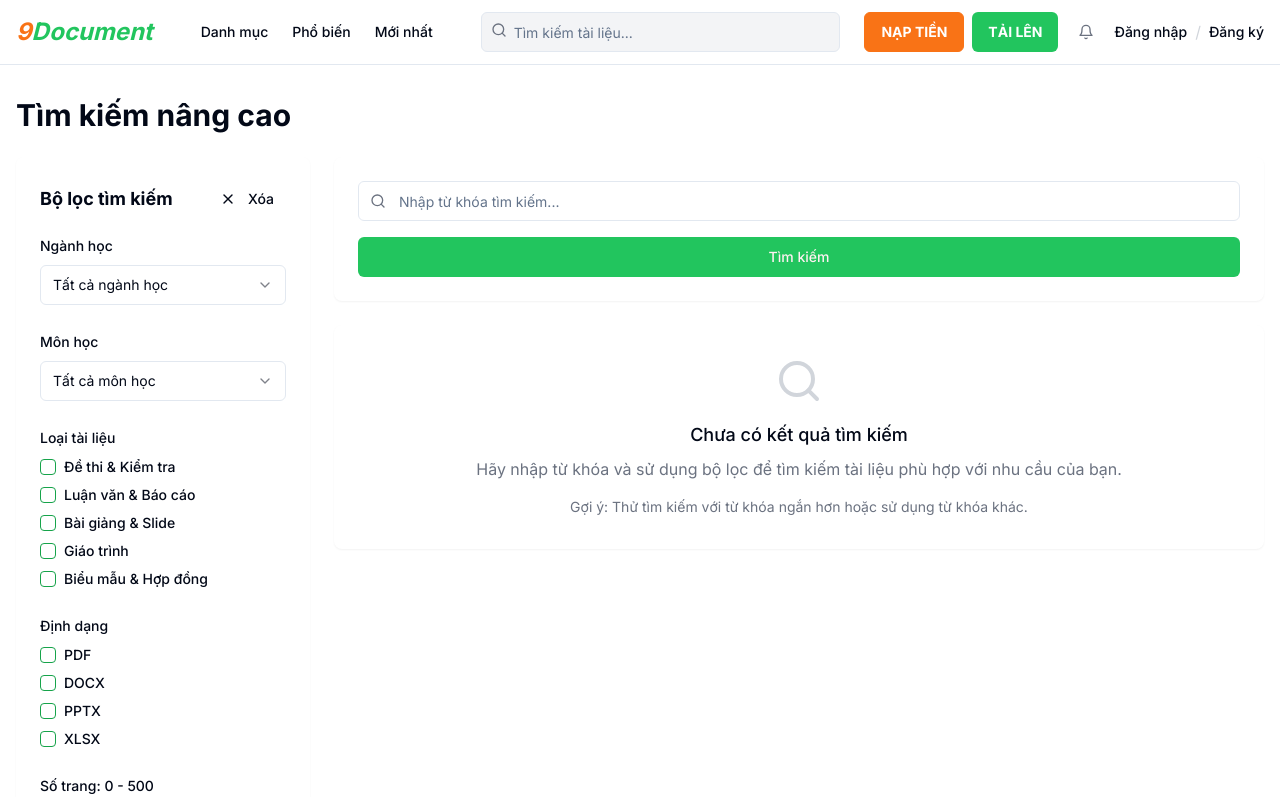
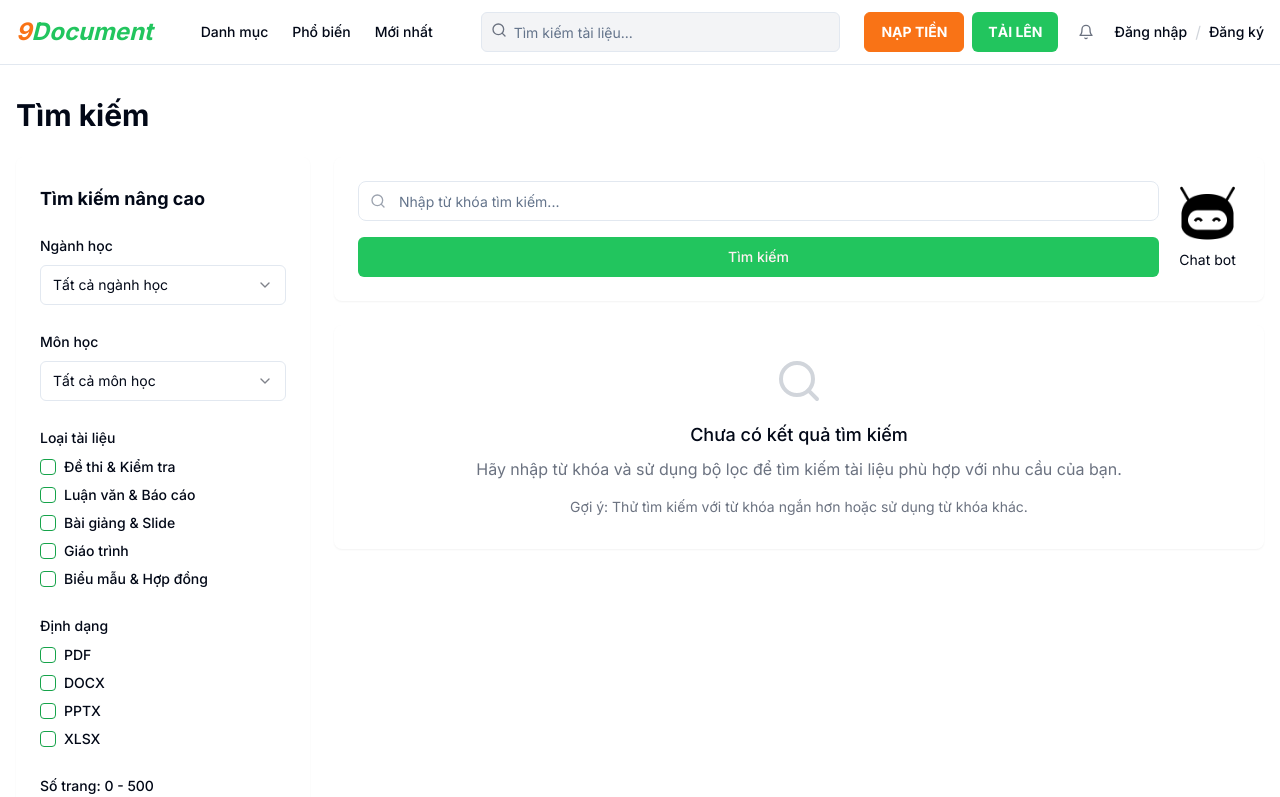
Before and after one commit to duongfjd/TuongTacNguoiMay, a Next.js app: page /advanced-search in a window 1280 px wide. Shown: the top 797 px of the page. Built offline with nearby package versions, Linux system fonts and the light colour scheme.

Commit message:
update search, logo chat

```diff
--- a/app/advanced-search/page.tsx
+++ b/app/advanced-search/page.tsx
@@ -15,6 +15,8 @@ import { Select, SelectContent, SelectItem, SelectTrigger, SelectValue } from "@
 import { Separator } from "@/components/ui/separator"
 import { SearchResults } from "@/components/search-results"
 import { Search, SlidersHorizontal, X } from "lucide-react"
+import Image from "next/image"
+import Link from "next/link"
 
 export default function AdvancedSearchPage() {
   const [isFilterOpen, setIsFilterOpen] = useState(false)
@@ -24,8 +26,8 @@ export default function AdvancedSearchPage() {
   const [selectedRating, setSelectedRating] = useState("any")
 
   // Mock search function
-  const handleSearch = (e: React.FormEvent) => {
-    e.preventDefault()
+  const handleSearch = (e?: React.FormEvent) => {
+    e?.preventDefault()
 
     // Simulate API call with mock data
     setTimeout(() => {
@@ -104,7 +106,7 @@ export default function AdvancedSearchPage() {
       <Navbar />
       <div className="container mx-auto px-4 py-8">
         <div className="flex items-center justify-between mb-6">
-          <h1 className="text-2xl md:text-3xl font-bold">Tìm kiếm nâng cao</h1>
+          <h1 className="text-2xl md:text-3xl font-bold">     Tìm kiếm</h1>
           <Button variant="outline" className="md:hidden" onClick={() => setIsFilterOpen(!isFilterOpen)}>
             <SlidersHorizontal className="h-4 w-4 mr-2" />
             Bộ lọc
@@ -116,10 +118,9 @@ export default function AdvancedSearchPage() {
           <div className="hidden md:block">
             <div className="bg-white rounded-lg shadow-sm p-6 sticky top-20">
               <div className="flex items-center justify-between mb-4">
-                <h2 className="font-bold text-lg">Bộ lọc tìm kiếm</h2>
+                <h2 className="font-bold text-lg">Tìm kiếm nâng cao</h2>
                 <Button variant="ghost" size="sm" onClick={clearFilters}>
-                  <X className="h-4 w-4 mr-1" />
-                  Xóa
+
                 </Button>
               </div>
 
@@ -301,7 +302,7 @@ export default function AdvancedSearchPage() {
                   </RadioGroup>
                 </div>
 
-                <Button className="w-full bg-green-500 hover:bg-green-600">Áp dụng bộ lọc</Button>
+                <Button className="w-full bg-green-500 hover:bg-green-600" onClick={handleSearch}>Áp dụng bộ lọc</Button>
               </div>
             </div>
           </div>
@@ -509,7 +510,7 @@ export default function AdvancedSearchPage() {
                   >
                     Xóa bộ lọc
                   </Button>
-                  <Button className="w-1/2 bg-green-500 hover:bg-green-600" onClick={() => setIsFilterOpen(false)}>
+                  <Button className="w-1/2 bg-green-500 hover:bg-green-600" onClick={() => { handleSearch(); setIsFilterOpen(false); }}>
                     Áp dụng
                   </Button>
                 </div>
@@ -519,22 +520,31 @@ export default function AdvancedSearchPage() {
 
           {/* Search and Results */}
           <div className="md:col-span-3">
-            <div className="bg-white rounded-lg shadow-sm p-6 mb-6">
-              <form onSubmit={handleSearch} className="space-y-4">
-                <div className="relative">
-                  <Search className="absolute left-3 top-3 h-4 w-4 text-gray-500" />
+            <div className="bg-white rounded-lg shadow-sm p-6 mb-6 flex items-start">
+              <form onSubmit={handleSearch} className="flex flex-col flex-1">
+                <div className="relative w-full">
                   <Input
-                    type="search"
+                    type="text"
                     placeholder="Nhập từ khóa tìm kiếm..."
-                    className="pl-10"
                     value={searchQuery}
                     onChange={(e) => setSearchQuery(e.target.value)}
+                    className="pl-10 pr-4 py-2 rounded-lg w-full"
                   />
+                  <Search className="absolute left-3 top-1/2 -translate-y-1/2 h-4 w-4 text-gray-400" />
                 </div>
-                <Button type="submit" className="w-full bg-green-500 hover:bg-green-600">
+                <Button type="submit" className="mt-4 w-full bg-green-500 hover:bg-green-600">
                   Tìm kiếm
                 </Button>
               </form>
+              <Link href="/chatbot" className="ml-4 flex flex-col items-center">
+                <Image
+                  src="/internet-bot-computer-icons-chatbot-clip-art-sticker-47add9a9c3c071ac5a836f6bb8243772 (1).png"
+                  alt="Chat bot"
+                  width={65}
+                  height={65}
+                />
+                <span className="text-sm mt-1">Chat bot</span>
+              </Link>
             </div>
 
             {searchResults.length > 0 ? (
```
Also changed, not shown: public/internet-bot-computer-icons-chatbot-clip-art-sticker-47add9a9c3c071ac5a836f6bb8243772 (1).png (added).
